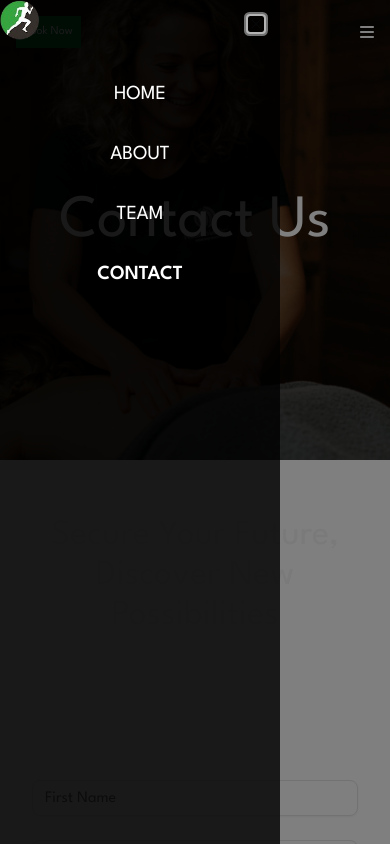
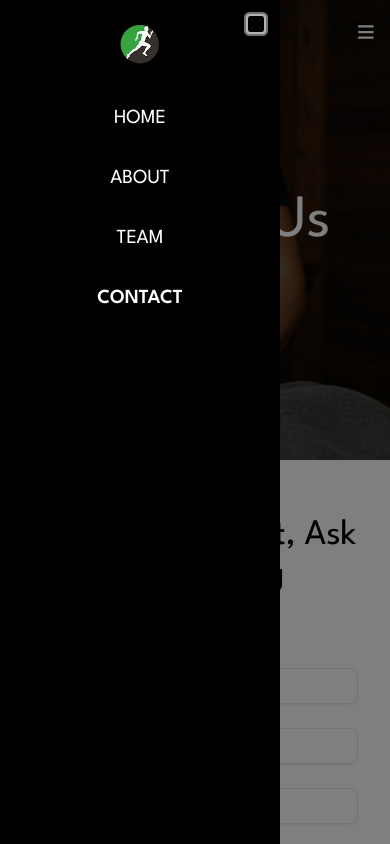
Before and after one commit to ike-nanino/stmhealth, a Next.js app: page /contact in a window 390 px wide. Both pictures are taken after a click on the button 367 px from the left and 32 px from the top of the page. Shown: the top 844 px of the page. Built offline with nearby package versions, Linux system fonts and the light colour scheme.

Commit message:
✨ Update Contact page heading and description for clarity 📝, enhance MobileNav button size for better accessibility 📱

```diff
--- a/app/contact/page.tsx
+++ b/app/contact/page.tsx
@@ -43,8 +43,8 @@ function Contact() {
         <div className="flex flex-col xl:flex-row gap-[30px]">
           <div className='xl:h-[54%] order-2 xl:order-none'>
             <form className='flex flex-col gap-6 p-4 md:p-10 bg-gold rounded-xl'>
-              <h3 className='text-4xl text-accent text-center'>Secure Your Future, Discover New Possibilities</h3>
-              <p className='text-white/60 text-center'>Take the next step toward safeguarding your most valuable assets. Fill out the form below, and let us guide you to a world of unmatched protection and exclusive benefits.</p>
+              <h3 className='text-4xl text-black text-center'>Secure Your Spot, Ask Us Anything</h3>
+              <p className='text-black/85 text-center'> Reach Out To Us</p>
 
               <div className='grid grid-cols-1 md:grid-cols-2 gap-6'>
                 <Input name="firstName" type='text' placeholder='First Name' required />
--- a/components/MobileNav.tsx
+++ b/components/MobileNav.tsx
@@ -45,13 +45,13 @@ function MobileNav() {
           className="flex justify-center items-center"
           onClick={() => setIsOpen(!isOpen)}
         >
-            <FontAwesomeIcon icon={faBars} className="text-base font-semibold text-grey-400" />
+            <FontAwesomeIcon icon={faBars} className="text-lg font-semibold text-grey-400" />
 
         </button>
       </SheetTrigger>
       <SheetContent
         side="left"
-        className="flex flex-col bg-black/80 border-none shadow-none w-[280px] h-screen"
+        className="flex flex-col bg-black border-none shadow-none w-[280px] h-screen"
       >
         <SheetTitle>
            <Image
@@ -59,7 +59,7 @@ function MobileNav() {
                       width={40}
                       height={40}
                       alt="logo"
-                      className="object-cover mb-6"
+                      className="object-cover my-6 mx-auto"
                     />
         </SheetTitle>
 
```
